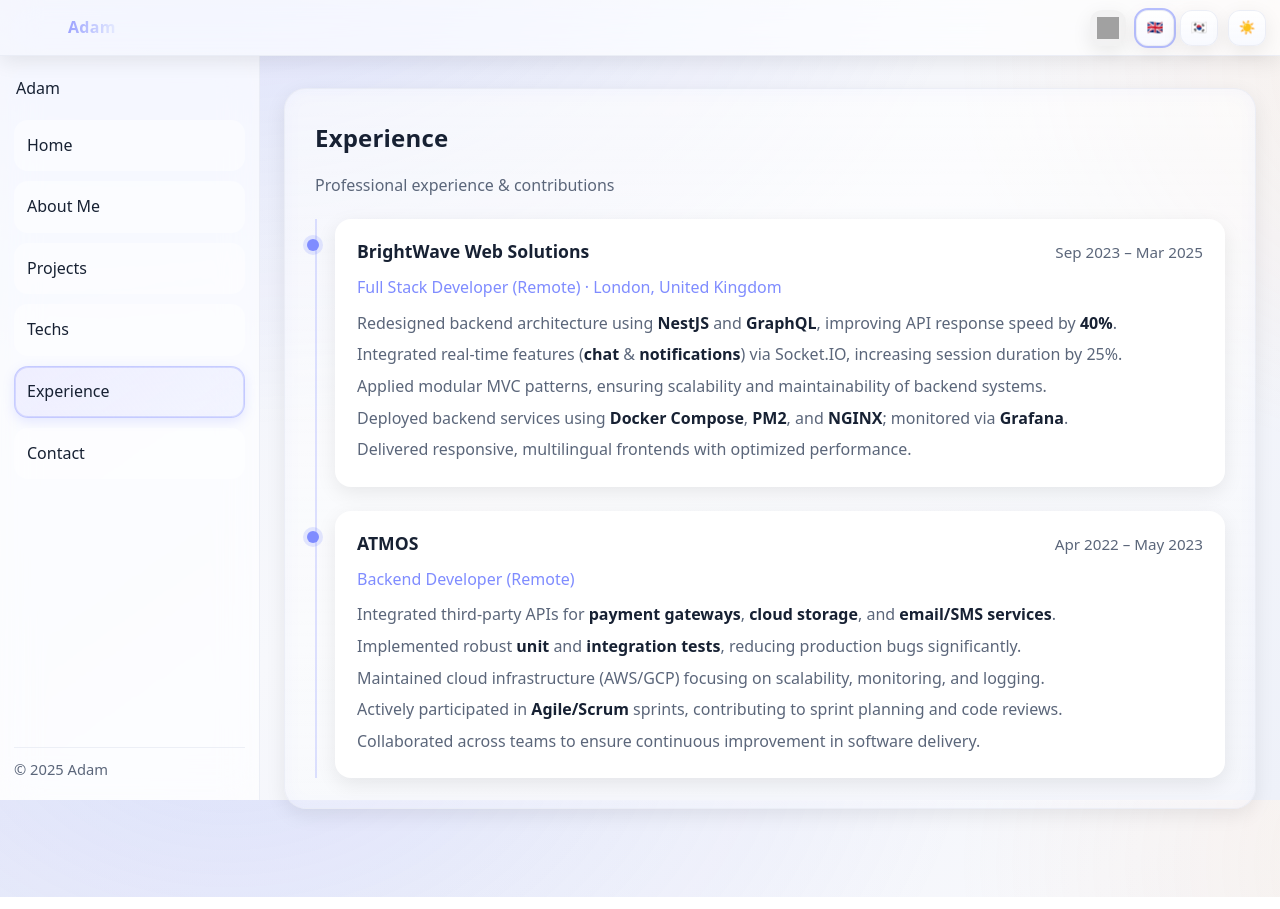
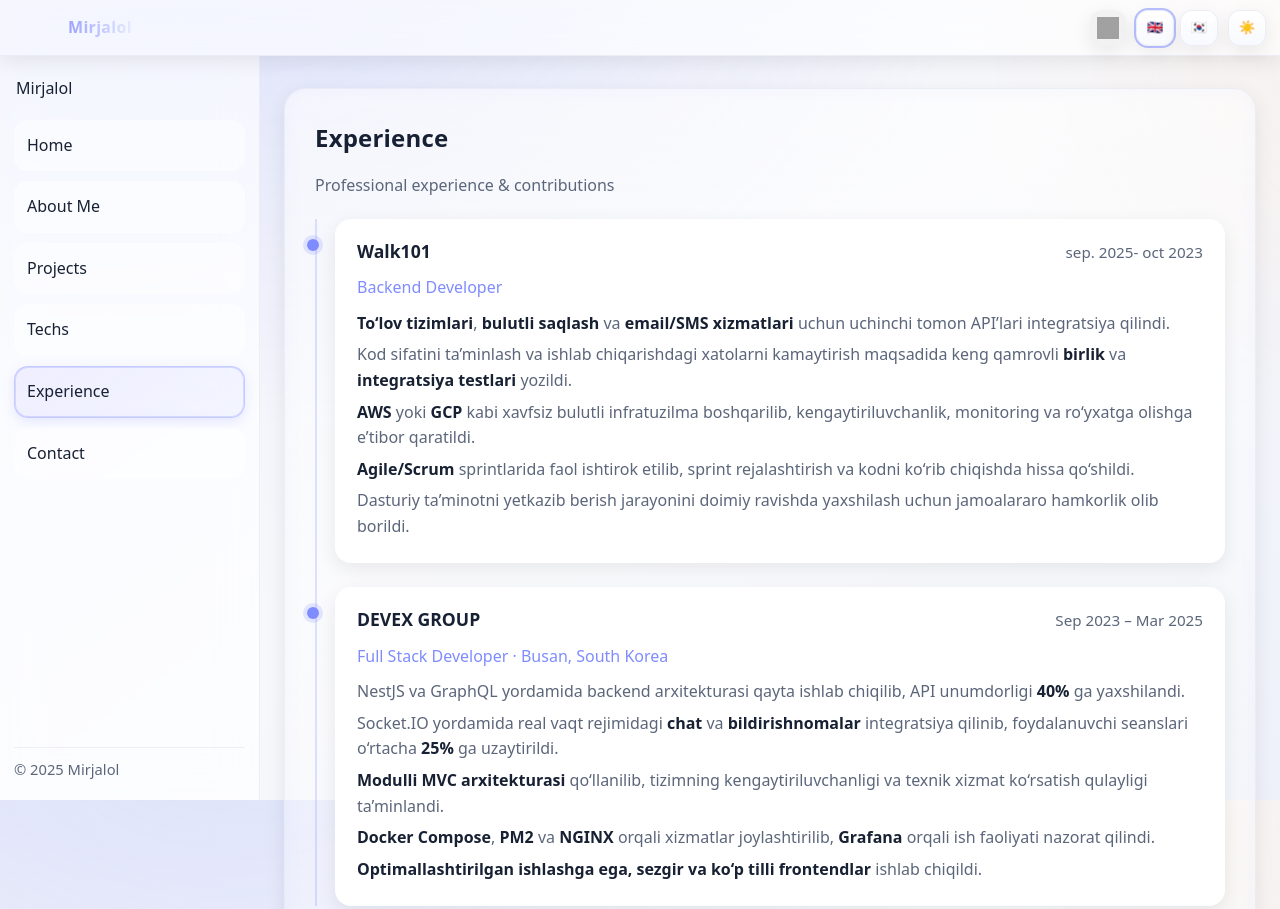
Before and after one commit to Adamd3vs/Portfolio, a plain HTML site: page experience.html in a window 1280 px wide. Shown: the top 909 px of the page. Drawn offline with Linux system fonts and the light colour scheme; grey boxes are pictures that could not be loaded.

Commit message:
feat: new changes

```diff
--- a/common/words.js
+++ b/common/words.js
@@ -1,7 +1,7 @@
 // common/words.js
 export const WORDS = {
   en: {
-    brand: "Adam",
+    brand: "Mirjalol",
     menu: {
       home: "Home",
       about: "About Me",
@@ -23,7 +23,7 @@ export const WORDS = {
 
     home: {
       kicker: "Hey there,",
-      title: "Hello, I'm <span class='accent'>Adam</span>",
+      title: "Hello, I'm <span class='accent'>Mirjalol</span>",
       subtitle: "Full-stack developer (React, Node, NestJS). Welcome to my portfolio.",
       heroHeading: "Building modern web & mobile applications <br><span class='accent'>experience</span>",
       heroDesc:
@@ -139,7 +139,7 @@ export const WORDS = {
 
     home: {
       kicker: "안녕하세요,",
-      title: "안녕하세요, <span class='accent'>Adam</span> 입니다",
+      title: "안녕하세요, <span class='accent'>Mirjalol</span> 입니다",
       subtitle: "풀스택 개발자(React, Node, NestJS). 포트폴리오에 오신 것을 환영합니다.",
       heroHeading: "모던한 웹 & 모바일 애플리케이션을 구축합니다 <br><span class='accent'>경험</span>",
       heroDesc:
--- a/experience.html
+++ b/experience.html
@@ -3,7 +3,7 @@
 <head>
   <meta charset="utf-8"/>
   <meta name="viewport" content="width=device-width, initial-scale=1"/>
-  <title>Experience — Adam</title>
+  <title>Experience — Mirjalol</title>
   <link rel="stylesheet" href="styles.css"/>
   <script type="module" src="app.js" defer></script>
 
@@ -15,9 +15,9 @@
   <!-- TOPBAR -->
   <header class="topbar">
     <button class="toggle" id="toggleBtn" aria-label="Toggle menu">☰</button>
-    <div class="topbar-left"><span class="brand">Adam</span></div>
+    <div class="topbar-left"><span class="brand">Mirjalol</span></div>
     <div class="topbar-right">
-      <a href="https://github.com/Adamd3vs" target="_blank" rel="noopener"
+      <a href="https://github.com/Mirjalold3vs" target="_blank" rel="noopener"
    class="social-icon gh" title="GitHub">
   <img src="https://cdn.jsdelivr.net/gh/devicons/devicon/icons/github/github-original.svg" alt="GitHub">
 </a>
@@ -33,7 +33,7 @@
 
   <!-- SIDEBAR -->
   <aside class="sidebar">
-    <div class="brand">Adam</div>
+    <div class="brand">Mirjalol</div>
     <nav class="menu">
       <a href="index.html">Home</a>
       <a href="about.html">About Me</a>
@@ -42,7 +42,7 @@
       <a href="experience.html" class="active">Experience</a>
       <a href="contact.html">Contact</a>
     </nav>
-    <div class="sidebar-footer">© <span id="year"></span> Adam</div>
+    <div class="sidebar-footer">© <span id="year"></span> Mirjalol</div>
   </aside>
 
   <!-- CONTENT -->
@@ -53,36 +53,33 @@
 
       <div class="timeline">
 
-        <!-- BrightWave Web Solutions -->
         <div class="exp-card">
           <div class="exp-header">
-            <h3>BrightWave Web Solutions</h3>
+            <h3>Walk101</h3>
+            <span class="exp-period">sep. 2025- oct 2023</span>
+          </div>
+          <p class="exp-role">Backend Developer  </p>
+          <ul class="exp-points">
+        <li><b>To‘lov tizimlari</b>, <b>bulutli saqlash</b> va <b>email/SMS xizmatlari</b> uchun uchinchi tomon API’lari integratsiya qilindi.</li>
+        <li>Kod sifatini ta’minlash va ishlab chiqarishdagi xatolarni kamaytirish maqsadida keng qamrovli <b>birlik</b> va <b>integratsiya testlari</b> yozildi.</li>
+        <li><b>AWS</b> yoki <b>GCP</b> kabi xavfsiz bulutli infratuzilma boshqarilib, kengaytiriluvchanlik, monitoring va ro‘yxatga olishga e’tibor qaratildi.</li>
+        <li><b>Agile/Scrum</b> sprintlarida faol ishtirok etilib, sprint rejalashtirish va kodni ko‘rib chiqishda hissa qo‘shildi.</li>
+        <li>Dasturiy ta’minotni yetkazib berish jarayonini doimiy ravishda yaxshilash uchun jamoalararo hamkorlik olib borildi.</li>
+        </ul>
+        </div>
+        <div class="exp-card">
+          <div class="exp-header">
+            <h3>DEVEX GROUP</h3>
             <span class="exp-period">Sep 2023 – Mar 2025</span>
           </div>
-          <p class="exp-role">Full Stack Developer (Remote) · London, United Kingdom</p>
+          <p class="exp-role">Full Stack Developer  · Busan, South Korea</p>
           <ul class="exp-points">
-            <li>Redesigned backend architecture using <b>NestJS</b> and <b>GraphQL</b>, improving API response speed by <b>40%</b>.</li>
-            <li>Integrated real-time features (<b>chat</b> & <b>notifications</b>) via Socket.IO, increasing session duration by 25%.</li>
-            <li>Applied modular MVC patterns, ensuring scalability and maintainability of backend systems.</li>
-            <li>Deployed backend services using <b>Docker Compose</b>, <b>PM2</b>, and <b>NGINX</b>; monitored via <b>Grafana</b>.</li>
-            <li>Delivered responsive, multilingual frontends with optimized performance.</li>
-          </ul>
-        </div>
-
-        <!-- ATMOS -->
-        <div class="exp-card">
-          <div class="exp-header">
-            <h3>ATMOS</h3>
-            <span class="exp-period">Apr 2022 – May 2023</span>
-          </div>
-          <p class="exp-role">Backend Developer (Remote) </p>
-          <ul class="exp-points">
-            <li>Integrated third-party APIs for <b>payment gateways</b>, <b>cloud storage</b>, and <b>email/SMS services</b>.</li>
-            <li>Implemented robust <b>unit</b> and <b>integration tests</b>, reducing production bugs significantly.</li>
-            <li>Maintained cloud infrastructure (AWS/GCP) focusing on scalability, monitoring, and logging.</li>
-            <li>Actively participated in <b>Agile/Scrum</b> sprints, contributing to sprint planning and code reviews.</li>
-            <li>Collaborated across teams to ensure continuous improvement in software delivery.</li>
-          </ul>
+  <li>NestJS va GraphQL yordamida backend arxitekturasi qayta ishlab chiqilib, API unumdorligi <b>40%</b> ga yaxshilandi.</li>
+  <li>Socket.IO yordamida real vaqt rejimidagi <b>chat</b> va <b>bildirishnomalar</b> integratsiya qilinib, foydalanuvchi seanslari o‘rtacha <b>25%</b> ga uzaytirildi.</li>
+  <li><b>Modulli MVC arxitekturasi</b> qo‘llanilib, tizimning kengaytiriluvchanligi va texnik xizmat ko‘rsatish qulayligi ta’minlandi.</li>
+  <li><b>Docker Compose</b>, <b>PM2</b> va <b>NGINX</b> orqali xizmatlar joylashtirilib, <b>Grafana</b> orqali ish faoliyati nazorat qilindi.</li>
+  <li><b>Optimallashtirilgan ishlashga ega, sezgir va ko‘p tilli frontendlar</b> ishlab chiqildi.</li>
+</ul>
         </div>
 
       </div>
```
Also changed, not shown: about.html (+5 -5 lines), contact.html (+6 -6 lines), index.html (+7 -7 lines), projects.html (+5 -5 lines), techs.html (+5 -5 lines).
